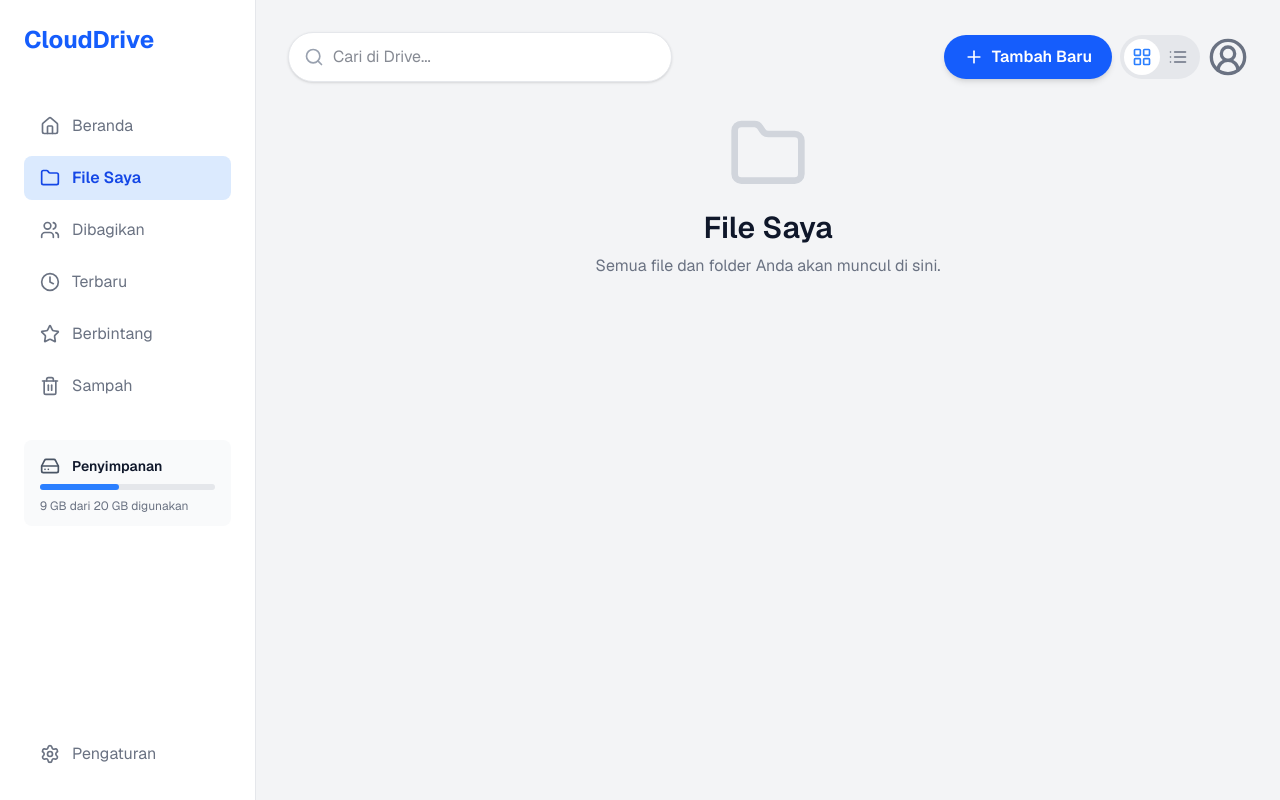
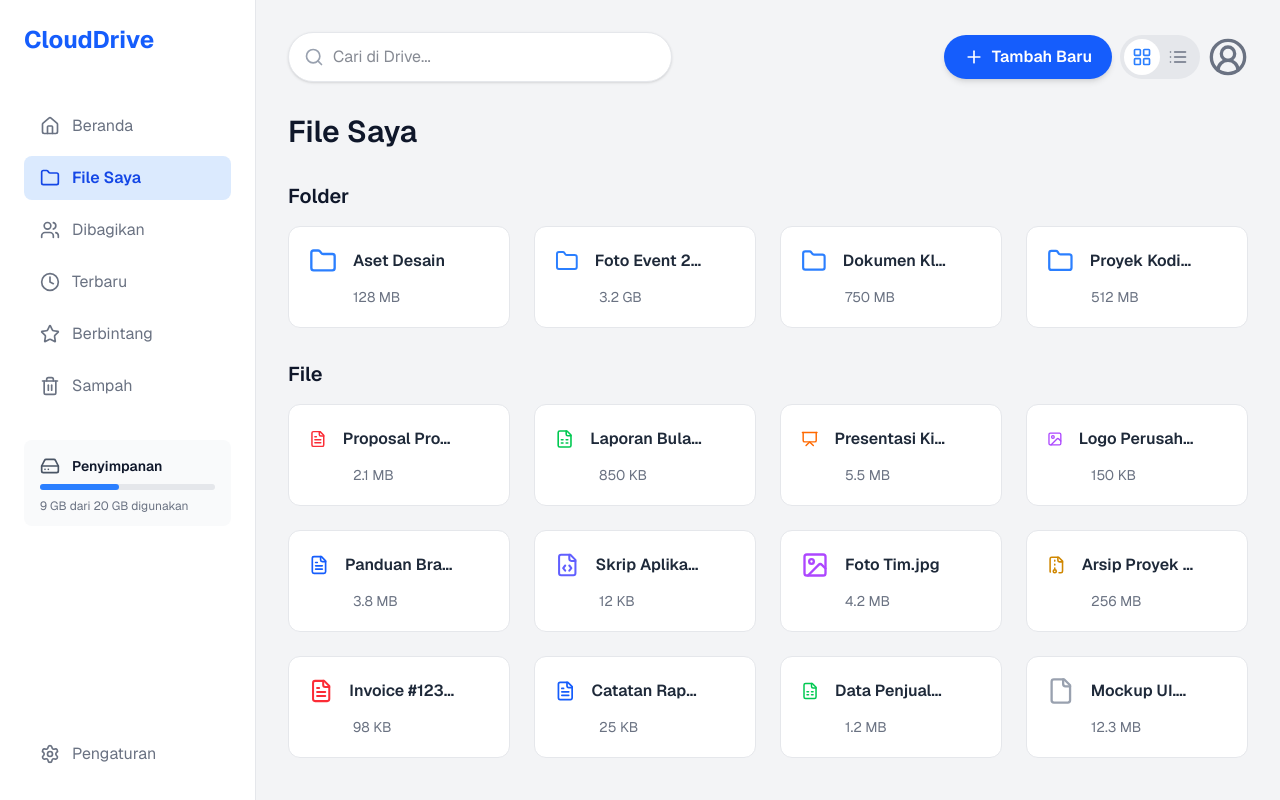
Before and after one commit to azharanggakusuma/drive, a Next.js app: page /files in a window 1280 px wide. Built offline with nearby package versions, Linux system fonts and the light colour scheme.

Commit message:
feat: enhance FilesPage with file and folder display, context menu, and modal functionality

```diff
--- a/app/(drive)/files/page.tsx
+++ b/app/(drive)/files/page.tsx
@@ -1,11 +1,104 @@
-import { Folder } from "lucide-react";
+"use client";
+
+import React, { useState, useEffect } from "react";
+import { filesData, type FileItem } from "@/lib/data";
+import { FileDisplay } from "@/components/ui/FileAccess";
+import { EmptyState } from "@/components/ui/EmptyState";
+import { useView } from "@/context/ViewContext";
+import { FileActionModal } from "@/components/ui/FileActionModal";
+import { ContextMenu } from "@/components/ui/ContextMenu";
 
 export default function FilesPage() {
-    return (
-        <div className="flex flex-col items-center justify-center h-full text-center">
-            <Folder size={80} className="text-gray-300 dark:text-gray-600 mb-4" />
-            <h1 className="text-3xl font-bold mb-2">File Saya</h1>
-            <p className="text-gray-500">Semua file dan folder Anda akan muncul di sini.</p>
-        </div>
-    );
+  const { viewMode } = useView();
+  const [isLoading, setIsLoading] = useState(true);
+
+  // State untuk modal
+  const [selectedFile, setSelectedFile] = useState<FileItem | null>(null);
+  const [isModalOpen, setIsModalOpen] = useState(false);
+
+  // State untuk context menu
+  const [contextMenu, setContextMenu] = useState<{
+    isOpen: boolean;
+    position: { x: number, y: number };
+    file: FileItem | null;
+  }>({ isOpen: false, position: { x: 0, y: 0 }, file: null });
+
+  const folders = filesData.filter(item => item.type === 'folder');
+  const files = filesData.filter(item => item.type === 'file');
+  const hasContent = filesData.length > 0;
+
+  useEffect(() => {
+    const timer = setTimeout(() => setIsLoading(false), 1500);
+    return () => clearTimeout(timer);
+  }, []);
+
+  // Handler untuk klik kiri
+  const handleFileClick = (file: FileItem) => {
+    if (file.type === 'file') {
+      setSelectedFile(file);
+      setIsModalOpen(true);
+    } else {
+      alert(`Membuka folder: ${file.name}`);
+    }
+  };
+
+  const handleCloseModal = () => {
+    setIsModalOpen(false);
+    setTimeout(() => setSelectedFile(null), 300);
+  };
+
+  // Handler untuk klik kanan
+  const handleFileContextMenu = (event: React.MouseEvent, file: FileItem) => {
+    event.preventDefault();
+    setContextMenu({
+      isOpen: true,
+      position: { x: event.pageX, y: event.pageY },
+      file: file,
+    });
+  };
+
+  const handleCloseContextMenu = () => {
+    setContextMenu(prev => ({ ...prev, isOpen: false }));
+  };
+
+  return (
+    <div onClick={handleCloseContextMenu}>
+      <h1 className="text-3xl font-bold">File Saya</h1>
+
+      {!hasContent && !isLoading ? (
+        <div className="mt-8"><EmptyState /></div>
+      ) : (
+        <>
+          <FileDisplay
+            title="Folder"
+            items={folders}
+            viewMode={viewMode}
+            isLoading={isLoading}
+            onFileClick={handleFileClick}
+            onFileContextMenu={handleFileContextMenu}
+          />
+          <FileDisplay
+            title="File"
+            items={files}
+            viewMode={viewMode}
+            isLoading={isLoading}
+            onFileClick={handleFileClick}
+            onFileContextMenu={handleFileContextMenu}
+          />
+        </>
+      )}
+
+      <FileActionModal
+        isOpen={isModalOpen}
+        onClose={handleCloseModal}
+        file={selectedFile}
+      />
+      <ContextMenu
+        isOpen={contextMenu.isOpen}
+        onClose={handleCloseContextMenu}
+        position={contextMenu.position}
+        file={contextMenu.file}
+      />
+    </div>
+  );
 }
```
